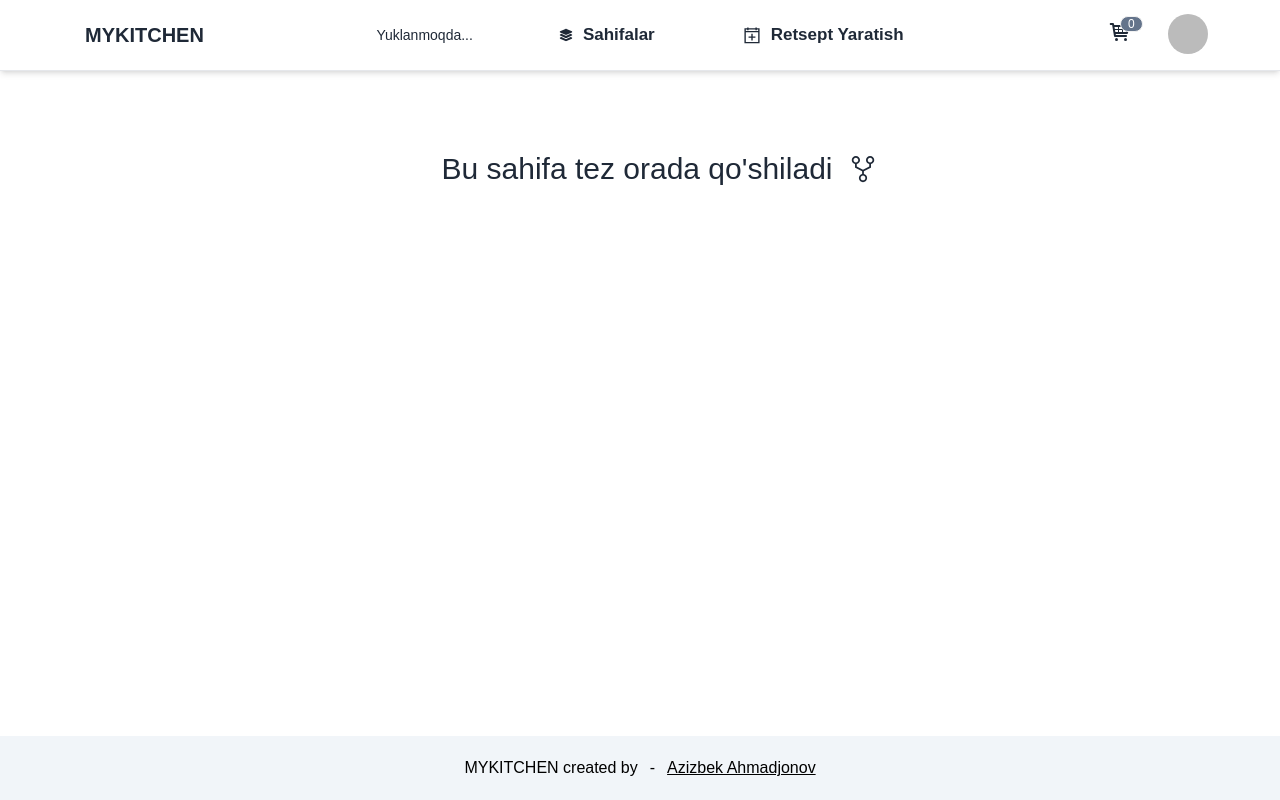
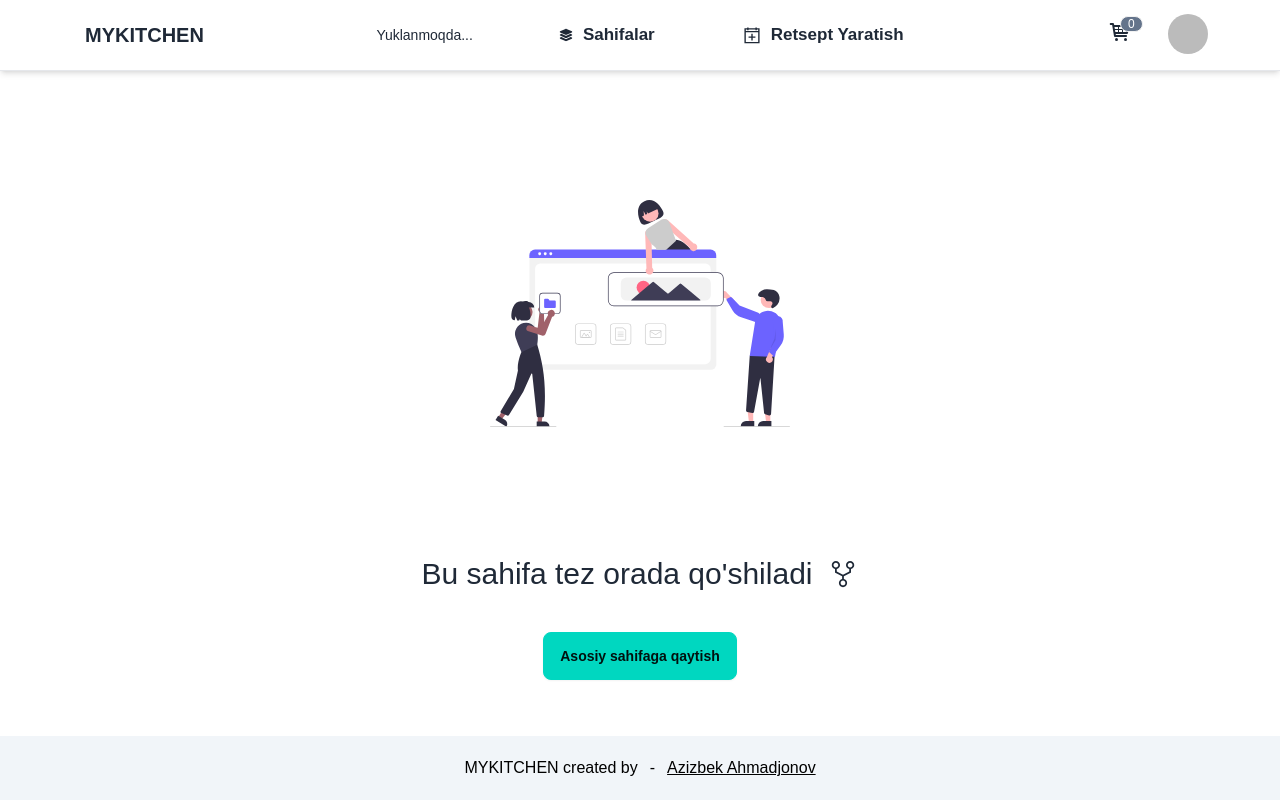
Before and after one commit to azikodev/my-kitchen-web, a React (Vite) app: page /look in a window 1280 px wide. Built offline with nearby package versions, Linux system fonts and the light colour scheme; no server answers; sample sign-in values are in the browser's storage.

Commit message:
git push

```diff
--- a/src/pages/LookProduct.jsx
+++ b/src/pages/LookProduct.jsx
@@ -1,13 +1,17 @@
 //react icons
 import { IoIosGitNetwork } from "react-icons/io";
 
+import buildingIMG from "../assets/undraw_building_websites_i78t.svg"
+import { Link } from "react-router-dom";
 function LookProduct() {
     return (
-        <div className='max-container [w-1200px] mx-auto'>
-            <div className='mx-auto w-[1200px] text-center text-3xl mt-20 flex items-center justify-center gap-4'>
+        <div className='max-container [w-1200px] m-auto flex  flex-col items-center justify-center h-full '>
+            <img src={buildingIMG} alt="build img" className="w-[300px] m-auto" />
+            <div className='text-center text-3xl flex items-center justify-center gap-4'>
                 <span>Bu sahifa tez orada qo'shiladi</span>
                 <IoIosGitNetwork />
             </div>
+            <Link to="/"><button className="btn btn-accent mt-10">Asosiy sahifaga qaytish</button></Link>
         </div>
     )
 }
```
Also changed, not shown: src/assets/undraw_building_websites_i78t.svg (added).
